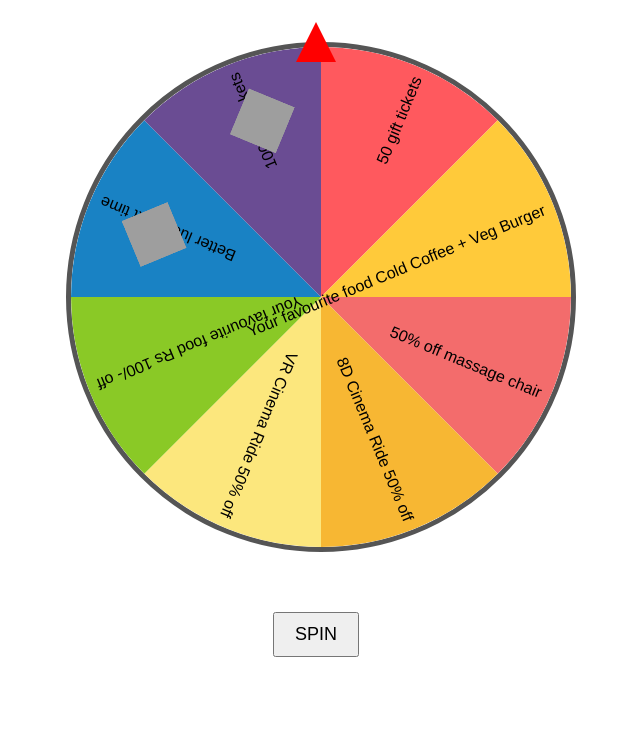
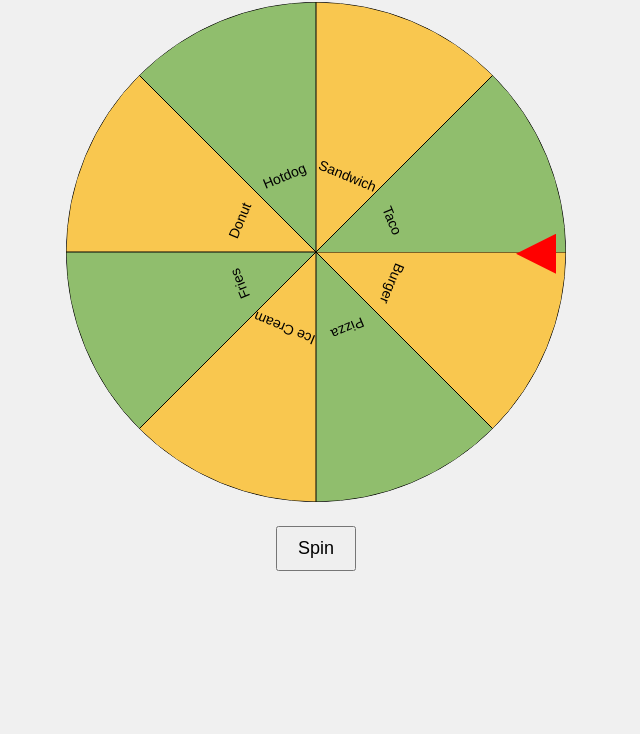
Before and after one commit to kush77-dev/kush77-dev.github.io, a plain HTML site: page index.html in a window 1280 px wide. Shown: the part 66-800 px from the top of the page, without its empty margins (324-964 px from the left). Drawn offline with Linux system fonts and the light colour scheme.

Commit message:
Update index.html

```diff
--- a/index.html
+++ b/index.html
@@ -3,37 +3,28 @@
 <head>
 <meta charset="UTF-8">
 <meta name="viewport" content="width=device-width, initial-scale=1.0">
-<title>Spinning Wheel</title>
+<title>Prize Wheel</title>
 <style>
   body {
     font-family: Arial, sans-serif;
     text-align: center;
-    background: #fff;
+    background: #f0f0f0;
   }
-  #wheel-container {
-    position: relative;
-    width: 500px;
-    height: 500px;
-    margin: 50px auto;
-  }
-  #wheel {
+  canvas {
+    background: white;
     border-radius: 50%;
-    border: 5px solid #555;
-    transition: transform 4s ease-out;
   }
   #arrow {
     position: absolute;
-    top: -20px;
-    left: 50%;
-    transform: translateX(-50%);
-    width: 0;
-    height: 0;
-    border-left: 20px solid transparent;
-    border-right: 20px solid transparent;
-    border-bottom: 40px solid red;
-    z-index: 10;
+    top: 50%;
+    right: 10px;
+    transform: translateY(-50%);
+    width: 40px;
+    height: 40px;
+    background: red;
+    clip-path: polygon(0 50%, 100% 0, 100% 100%);
   }
-  #spin-btn {
+  button {
     margin-top: 20px;
     padding: 10px 20px;
     font-size: 18px;
@@ -43,81 +34,113 @@
 </head>
 <body>
 
-<h1>Spinning Wheel</h1>
-
-<div id="wheel-container">
+<h2>Spin the Wheel!</h2>
+<div style="position:relative; display:inline-block;">
+  <canvas id="wheelCanvas" width="500" height="500"></canvas>
   <div id="arrow"></div>
-  <canvas id="wheel" width="500" height="500"></canvas>
 </div>
-
-<button id="spin-btn">SPIN</button>
-<p id="result"></p>
+<br>
+<button onclick="spinWheel()">Spin</button>
 
 <script>
-const canvas = document.getElementById("wheel");
+// ==========================
+// EDIT THIS SECTION ONLY
+// ==========================
+const rewards = [
+  { text: "Burger", image: "images/burger.png" },
+  { text: "Pizza", image: "images/pizza.png" },
+  { text: "Ice Cream", image: "images/icecream.png" },
+  { text: "Fries", image: "images/fries.png" },
+  { text: "Donut", image: "images/donut.png" },
+  { text: "Hotdog", image: "images/hotdog.png" },
+  { text: "Sandwich", image: "images/sandwich.png" },
+  { text: "Taco", image: "images/taco.png" }
+];
+// ==========================
+
+const canvas = document.getElementById("wheelCanvas");
 const ctx = canvas.getContext("2d");
-const size = canvas.width;
-const center = size / 2;
-const slices = 8;
-const sliceAngle = (2 * Math.PI) / slices;
-const colors = ["#f36c6c", "#f7b733", "#fce77d", "#8ac926", "#1982c4", "#6a4c93", "#ff595e", "#ffca3a"];
-const prizes = [
-  { text: "50% off massage chair", imgSrc: "https://i.imgur.com/tfE5t.png" },
-  { text: "8D Cinema Ride 50% off", imgSrc: "https://i.imgur.com/utD0e.png" },
-  { text: "VR Cinema Ride 50% off", imgSrc: "https://i.imgur.com/xpQJe.png" },
-  { text: "Your favourite food Rs 100/- off", imgSrc: "https://i.imgur.com/NlYVh.png" },
-  { text: "Better luck next time", imgSrc: "https://i.imgur.com/ZG7Qn.png" },
-  { text: "100 gift tickets", imgSrc: "https://i.imgur.com/jrvEt.png" },
-  { text: "50 gift tickets", imgSrc: "https://i.imgur.com/jrvEt.png" },
-  { text: "Your favourite food Cold Coffee + Veg Burger", imgSrc: "https://i.imgur.com/9j2oU.png" }
-];
+const numSlices = rewards.length;
+const sliceAngle = (2 * Math.PI) / numSlices;
+let currentAngle = 0;
+let spinning = false;
+let spinVelocity = 0;
 
 function drawWheel() {
-  for (let i = 0; i < slices; i++) {
+  ctx.clearRect(0, 0, canvas.width, canvas.height);
+  const radius = canvas.width / 2;
+  ctx.translate(radius, radius);
+  ctx.rotate(currentAngle);
+
+  for (let i = 0; i < numSlices; i++) {
+    const startAngle = i * sliceAngle;
+    const endAngle = startAngle + sliceAngle;
+
     // Draw slice
     ctx.beginPath();
-    ctx.moveTo(center, center);
-    ctx.fillStyle = colors[i];
-    ctx.arc(center, center, center, i * sliceAngle, (i + 1) * sliceAngle);
+    ctx.moveTo(0, 0);
+    ctx.arc(0, 0, radius, startAngle, endAngle);
+    ctx.fillStyle = i % 2 === 0 ? "#f9c74f" : "#90be6d";
     ctx.fill();
-    ctx.save();
-
-    // Draw text
-    ctx.translate(center, center);
-    ctx.rotate(i * sliceAngle + sliceAngle / 2);
-    ctx.textAlign = "right";
-    ctx.fillStyle = "#000";
-    ctx.font = "16px Arial";
-    ctx.fillText(prizes[i].text, center - 10, 10);
+    ctx.stroke();
 
     // Draw image
     const img = new Image();
-    img.src = prizes[i].imgSrc;
+    img.src = rewards[i].image;
+    ctx.save();
+    ctx.rotate(startAngle + sliceAngle / 2);
+    ctx.translate(radius * 0.65, 0);
+    ctx.rotate(Math.PI / 2);
     img.onload = () => {
-      ctx.save();
-      ctx.rotate(- (i * sliceAngle + sliceAngle / 2)); // reset rotation for image
-      ctx.drawImage(img, -30, -center + 20, 50, 50);
-      ctx.restore();
+      ctx.drawImage(img, -30, -30, 60, 60);
     };
     ctx.restore();
+
+    // Draw text
+    ctx.save();
+    ctx.rotate(startAngle + sliceAngle / 2);
+    ctx.translate(radius * 0.45, 0);
+    ctx.rotate(Math.PI / 2);
+    ctx.fillStyle = "black";
+    ctx.font = "14px Arial";
+    ctx.textAlign = "center";
+    ctx.fillText(rewards[i].text, 0, 35);
+    ctx.restore();
+  }
+
+  ctx.rotate(-currentAngle);
+  ctx.translate(-radius, -radius);
+}
+
+function spinWheel() {
+  if (!spinning) {
+    spinVelocity = Math.random() * 0.3 + 0.25; // initial spin speed
+    spinning = true;
+    animate();
   }
 }
 
-let currentRotation = 0;
-function spinWheel() {
-  const spinAngle = Math.random() * 360 + 1800; // 5+ spins
-  currentRotation += spinAngle;
-  canvas.style.transform = `rotate(${currentRotation}deg)`;
-
-  setTimeout(() => {
-    const normalizedRotation = currentRotation % 360;
-    const winningIndex = Math.floor((slices - (normalizedRotation / (360 / slices))) % slices);
-    document.getElementById("result").textContent = `You won: ${prizes[winningIndex].text}`;
-  }, 4200);
+function animate() {
+  if (spinning) {
+    currentAngle += spinVelocity;
+    spinVelocity *= 0.98; // slow down
+    if (spinVelocity < 0.002) {
+      spinning = false;
+      spinVelocity = 0;
+      declareWinner();
+    }
+  }
+  drawWheel();
+  requestAnimationFrame(animate);
 }
 
-document.getElementById("spin-btn").addEventListener("click", spinWheel);
+function declareWinner() {
+  const degrees = (currentAngle * 180 / Math.PI) % 360;
+  const index = Math.floor((360 - degrees) / (360 / numSlices)) % numSlices;
+  alert("You won: " + rewards[index].text + "!");
+}
 
+// Initial draw
 drawWheel();
 </script>
 
```
